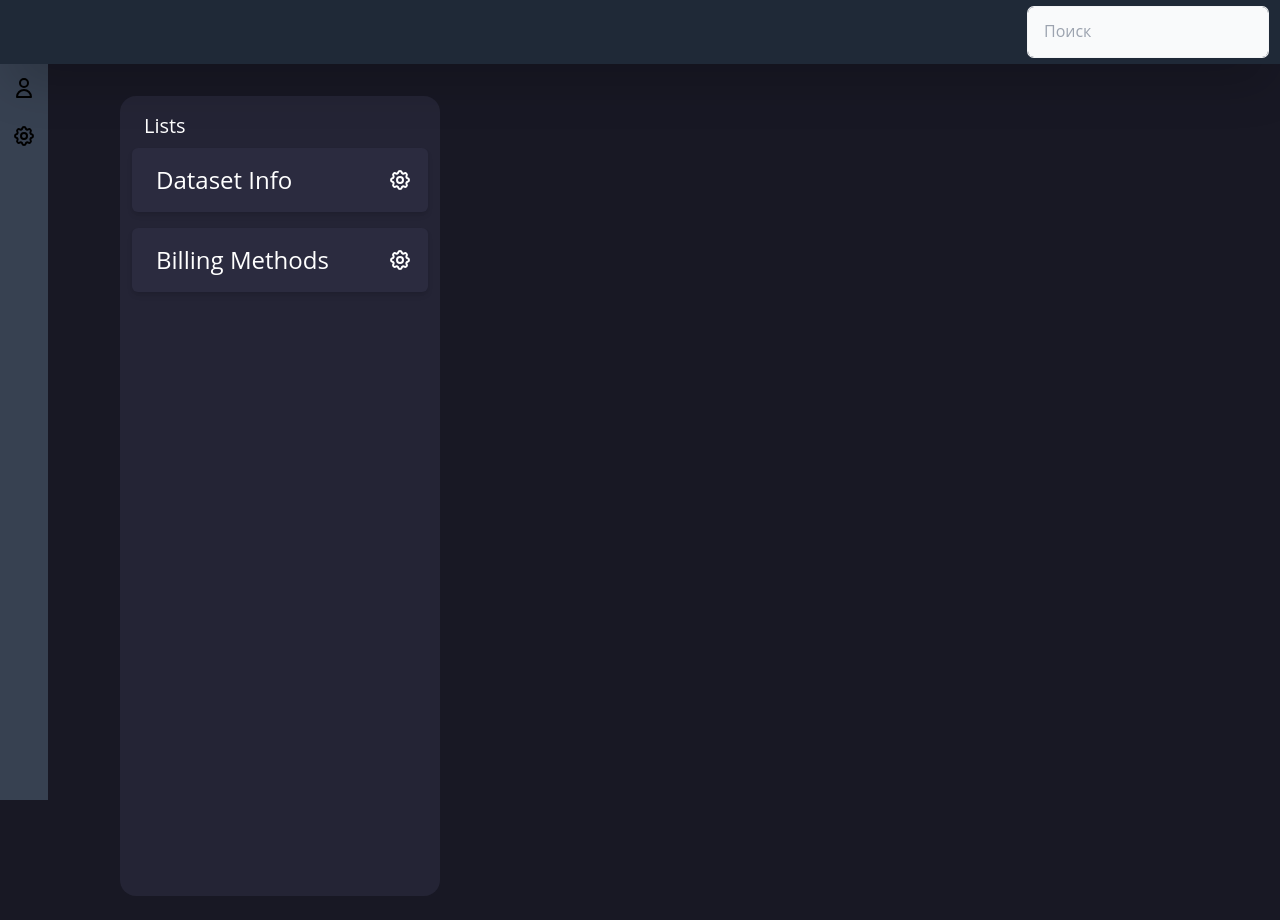
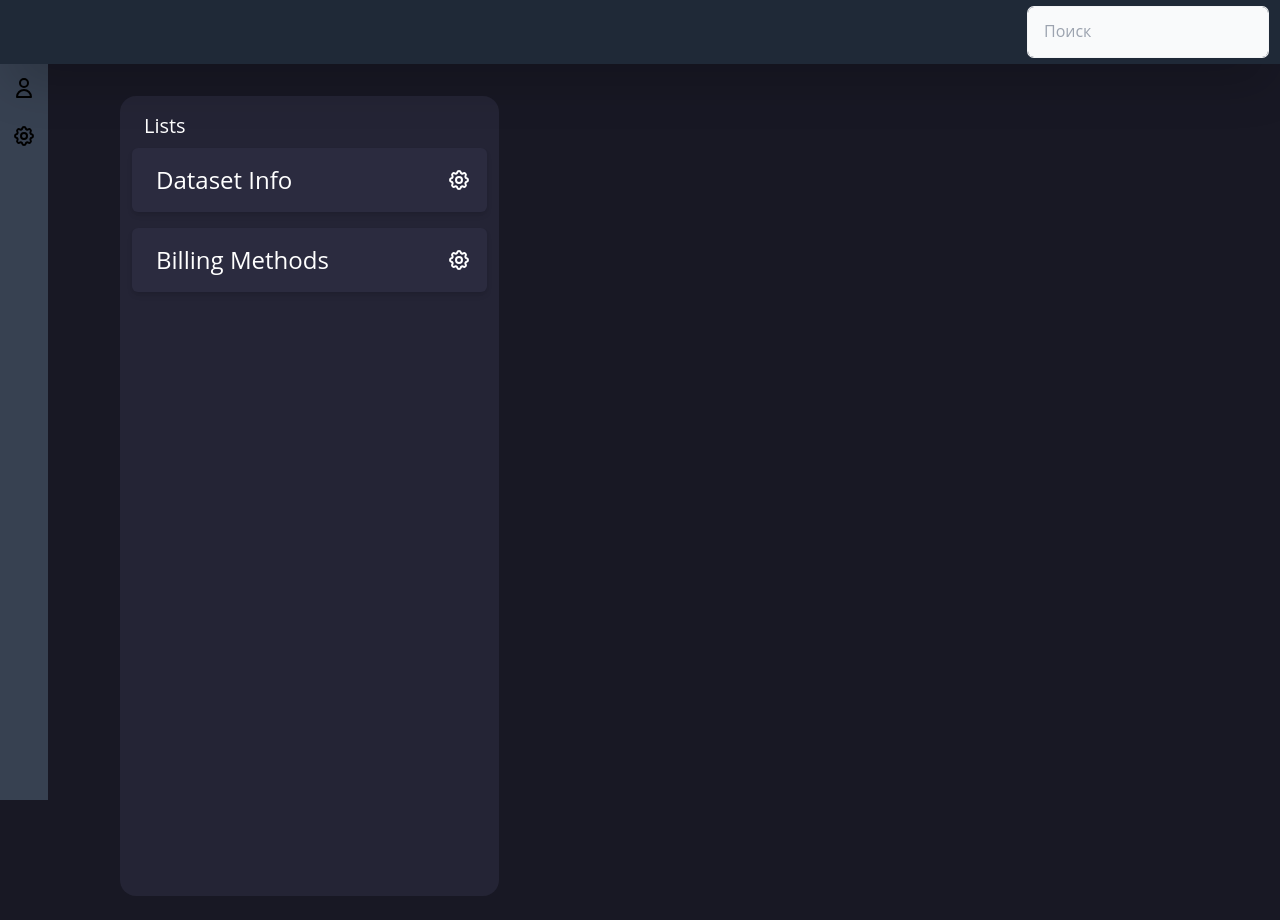
Before and after one commit to talkiiing/om, a React app in the folder clientom/: page / in a window 1280 px wide. Built offline with nearby package versions, Linux system fonts and the light colour scheme; what @feathersjs/authentication-client, @feathersjs/client, @feathersjs/feathers, @feathersjs/rest-client would draw is missing.

Commit message:
fix(clientom): drawer width

```diff
--- a/clientom/src/ui/ListSet/List.tsx
+++ b/clientom/src/ui/ListSet/List.tsx
@@ -31,7 +31,7 @@
 
 const List = () => {
   return (
-    <div className='bg-omgray max-w-xs h-screen rounded-2xl p-3 space-y-2'>
+    <div className='bg-omgray min-w-80 w-1/3 h-screen rounded-2xl p-3 space-y-2'>
       <h3 className='text-omwhite text-xl pl-3 pt-1'>Lists</h3>
       <div className='flex flex-col items-start gap-4'>
         {menuOptions.map((v, i) => (
--- a/clientom/tailwind.config.js
+++ b/clientom/tailwind.config.js
@@ -9,6 +9,9 @@
   theme: {
     container: {
       center: true,
+    },
+    minWidth: {
+      '80': '20rem',
     },
     extend: {
       maxHeight: {
```
